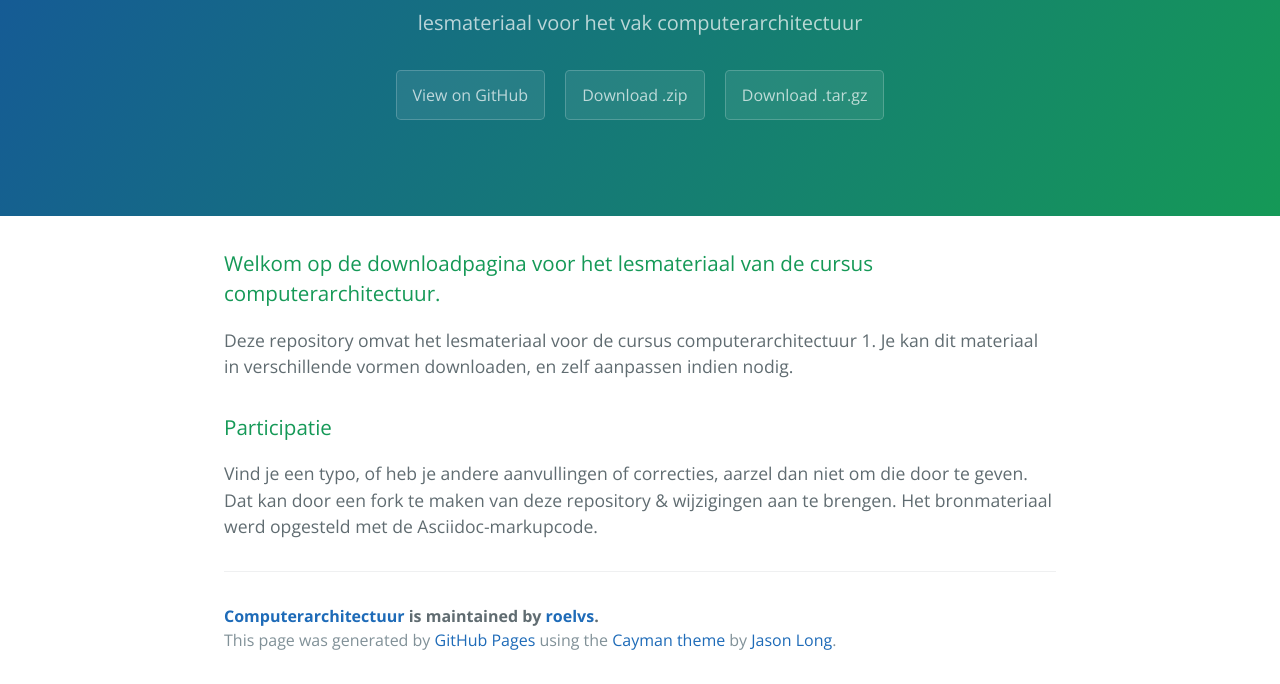
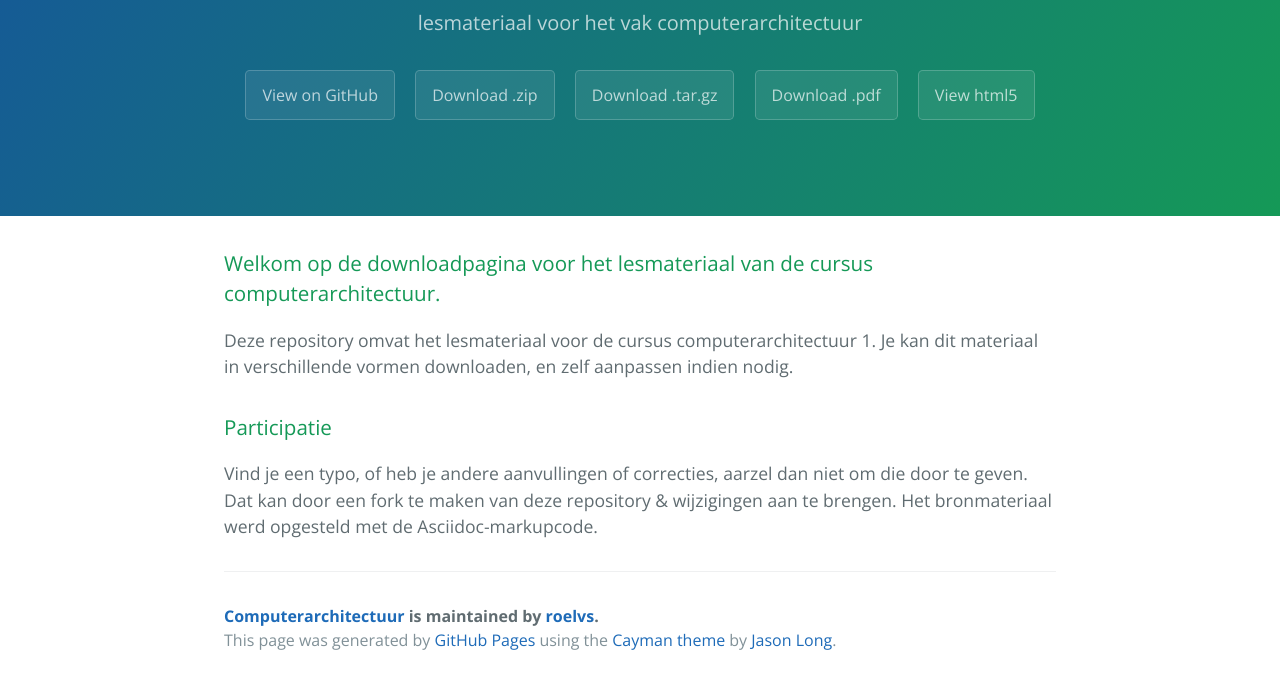
Before and after one commit to tobiascromheecke/computerarchitectuur, a plain HTML site: page index.html in a window 1280 px wide. Shown: the part 167-851 px from the top of the page. Drawn offline with nearby package versions, Linux system fonts and the light colour scheme.

Commit message:
Update index.html

```diff
--- a/index.html
+++ b/index.html
@@ -16,6 +16,8 @@
       <a href="https://github.com/roelvs/computerarchitectuur" class="btn">View on GitHub</a>
       <a href="https://github.com/roelvs/computerarchitectuur/zipball/master" class="btn">Download .zip</a>
       <a href="https://github.com/roelvs/computerarchitectuur/tarball/master" class="btn">Download .tar.gz</a>
+      <a href="http://roelvansteenberghe.ikdoeict.be/cursus/book_comparch.pdf" class="btn">Download .pdf</a>
+      <a href="http://roelvansteenberghe.ikdoeict.be/cursus/book_comparch.html" class="btn">View html5</a>
     </section>
 
     <section class="main-content">
```
